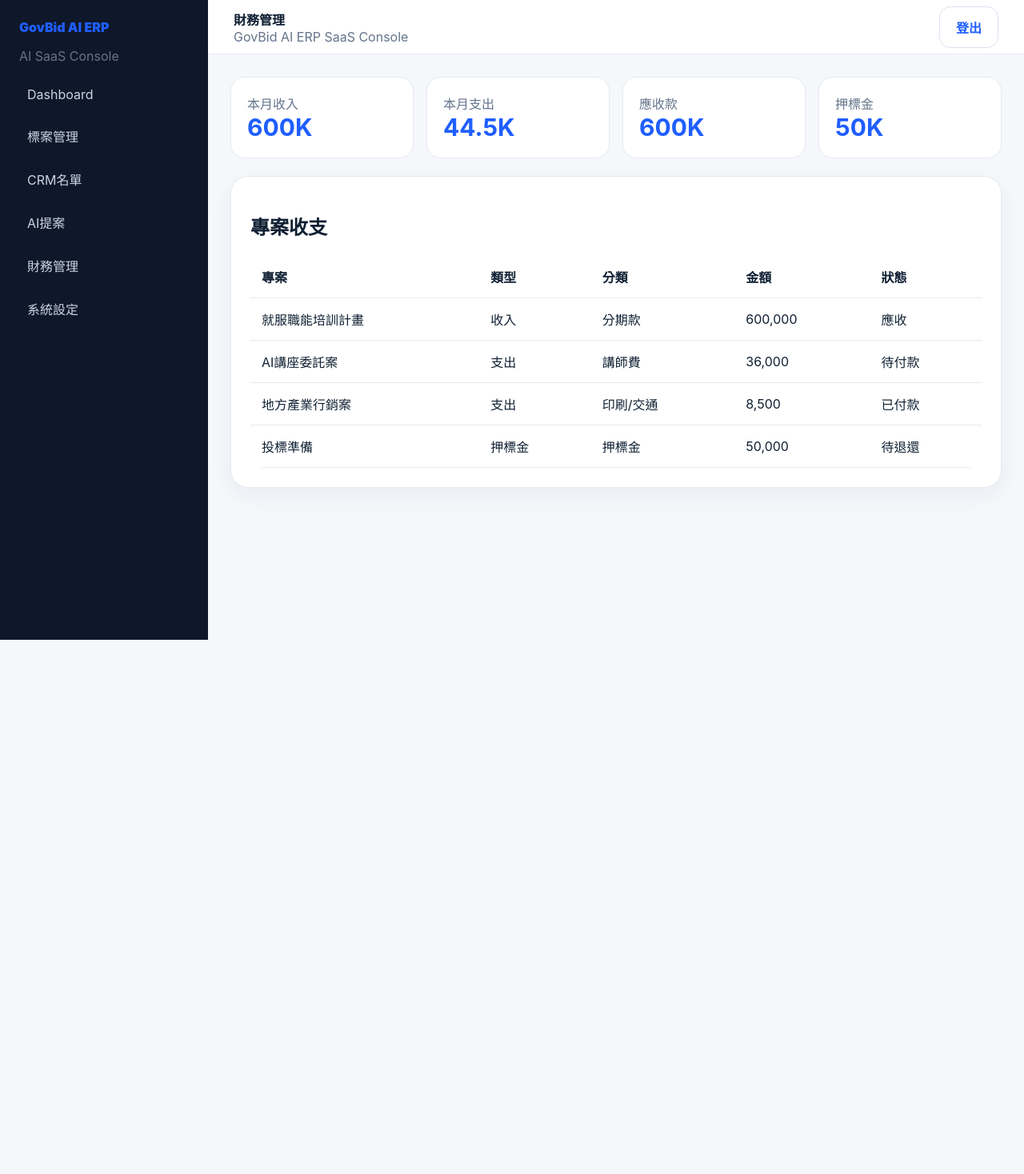
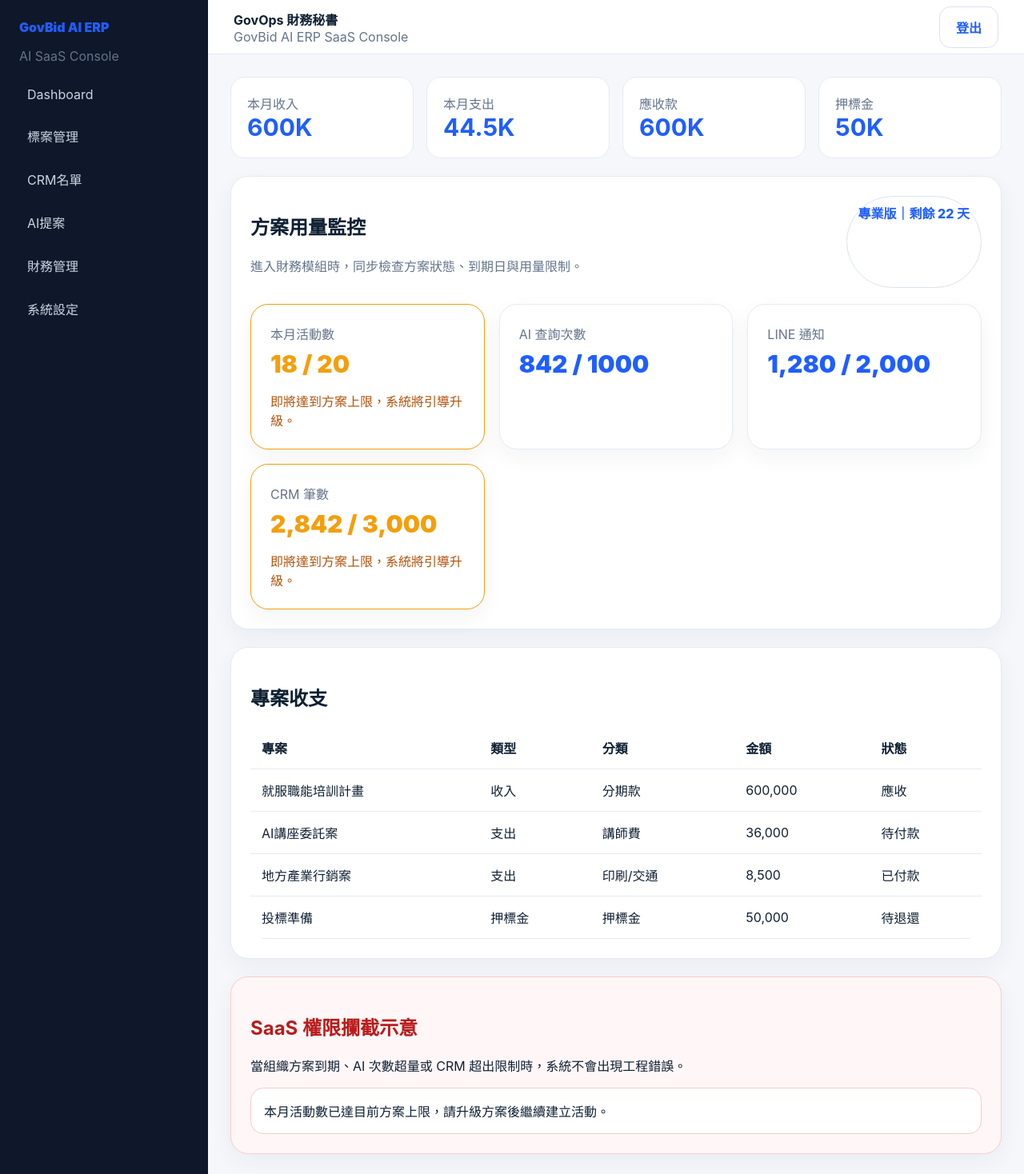
Before and after one commit to ccazhu-coder/job-exam-game, a Next.js app in the folder govbid-ai-erp/saas-mvp/: page /finance in a window 1280 px wide. Shown: the top 1468 px of the page at 80% size. Before the commit the page ends 800 px from the top, so only its background shows below. Built offline with nearby package versions, Linux system fonts and the light colour scheme.

Commit message:
Upgrade finance page with SaaS usage and feature gate

```diff
--- a/govbid-ai-erp/saas-mvp/app/finance/page.js
+++ b/govbid-ai-erp/saas-mvp/app/finance/page.js
@@ -8,12 +8,21 @@
   { project: '投標準備', type: '押標金', category: '押標金', amount: '50,000', status: '待退還' },
 ];
 
+const usage = [
+  { label: '本月活動數', used: '18 / 20', alert: true },
+  { label: 'AI 查詢次數', used: '842 / 1000', alert: false },
+  { label: 'LINE 通知', used: '1,280 / 2,000', alert: false },
+  { label: 'CRM 筆數', used: '2,842 / 3,000', alert: true },
+];
+
 export default function FinancePage() {
   return (
     <div className="dashboard">
       <Sidebar />
+
       <main>
-        <Topbar title="財務管理" />
+        <Topbar title="GovOps 財務秘書" />
+
         <div className="main">
           <div className="stats">
             <div className="stat"><span className="muted">本月收入</span><br /><b>600K</b></div>
@@ -21,12 +30,70 @@
             <div className="stat"><span className="muted">應收款</span><br /><b>600K</b></div>
             <div className="stat"><span className="muted">押標金</span><br /><b>50K</b></div>
           </div>
+
+          <section className="card" style={{ marginTop: '22px' }}>
+            <div style={{ display: 'flex', justifyContent: 'space-between', gap: '20px', flexWrap: 'wrap' }}>
+              <div>
+                <h2>方案用量監控</h2>
+                <p className="muted">進入財務模組時，同步檢查方案狀態、到期日與用量限制。</p>
+              </div>
+              <div className="badge" style={{ color: '#1f5eff', borderColor: '#dbe3ef', background: '#fff' }}>
+                專業版｜剩餘 22 天
+              </div>
+            </div>
+
+            <div className="grid" style={{ marginTop: '20px' }}>
+              {usage.map((item) => (
+                <div key={item.label} className="card" style={{ border: item.alert ? '1px solid #f59e0b' : '1px solid #e5eaf2' }}>
+                  <div className="muted">{item.label}</div>
+                  <div style={{ fontSize: '30px', fontWeight: 900, color: item.alert ? '#f59e0b' : '#1f5eff', marginTop: '8px' }}>
+                    {item.used}
+                  </div>
+                  {item.alert && (
+                    <p style={{ color: '#b45309', marginBottom: 0 }}>
+                      即將達到方案上限，系統將引導升級。
+                    </p>
+                  )}
+                </div>
+              ))}
+            </div>
+          </section>
+
           <section className="card" style={{ marginTop: '22px' }}>
             <h2>專案收支</h2>
             <table className="table">
-              <thead><tr><th>專案</th><th>類型</th><th>分類</th><th>金額</th><th>狀態</th></tr></thead>
-              <tbody>{rows.map((row, i) => <tr key={i}><td>{row.project}</td><td>{row.type}</td><td>{row.category}</td><td>{row.amount}</td><td>{row.status}</td></tr>)}</tbody>
+              <thead>
+                <tr>
+                  <th>專案</th>
+                  <th>類型</th>
+                  <th>分類</th>
+                  <th>金額</th>
+                  <th>狀態</th>
+                </tr>
+              </thead>
+
+              <tbody>
+                {rows.map((row, i) => (
+                  <tr key={i}>
+                    <td>{row.project}</td>
+                    <td>{row.type}</td>
+                    <td>{row.category}</td>
+                    <td>{row.amount}</td>
+                    <td>{row.status}</td>
+                  </tr>
+                ))}
+              </tbody>
             </table>
+          </section>
+
+          <section className="card" style={{ marginTop: '22px', border: '1px solid #fecaca', background: '#fff7f7' }}>
+            <h2 style={{ color: '#b91c1c' }}>SaaS 權限攔截示意</h2>
+            <p>
+              當組織方案到期、AI 次數超量或 CRM 超出限制時，系統不會出現工程錯誤。
+            </p>
+            <div style={{ padding: '16px', background: '#fff', borderRadius: '16px', border: '1px solid #fecaca' }}>
+              本月活動數已達目前方案上限，請升級方案後繼續建立活動。
+            </div>
           </section>
         </div>
       </main>
```
